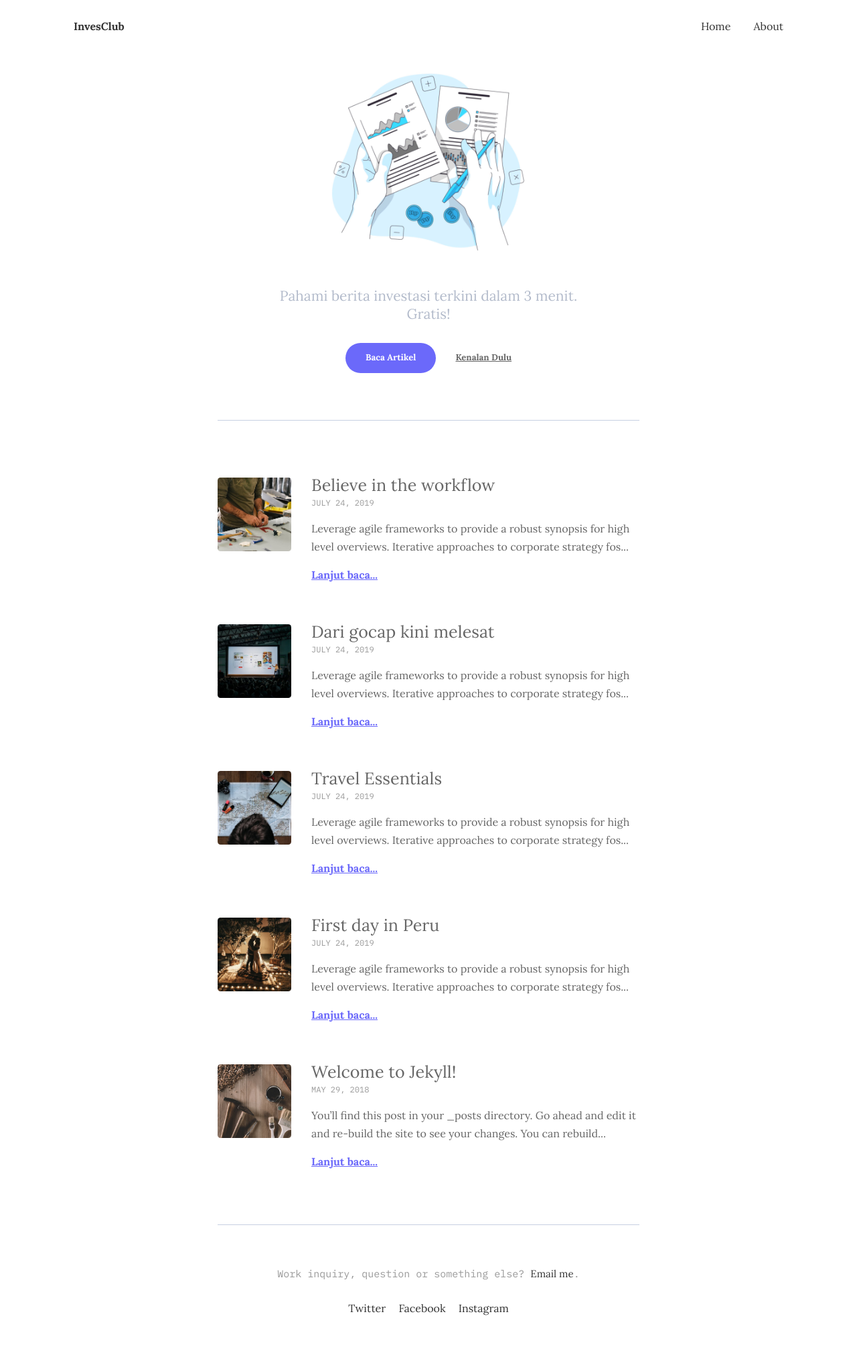
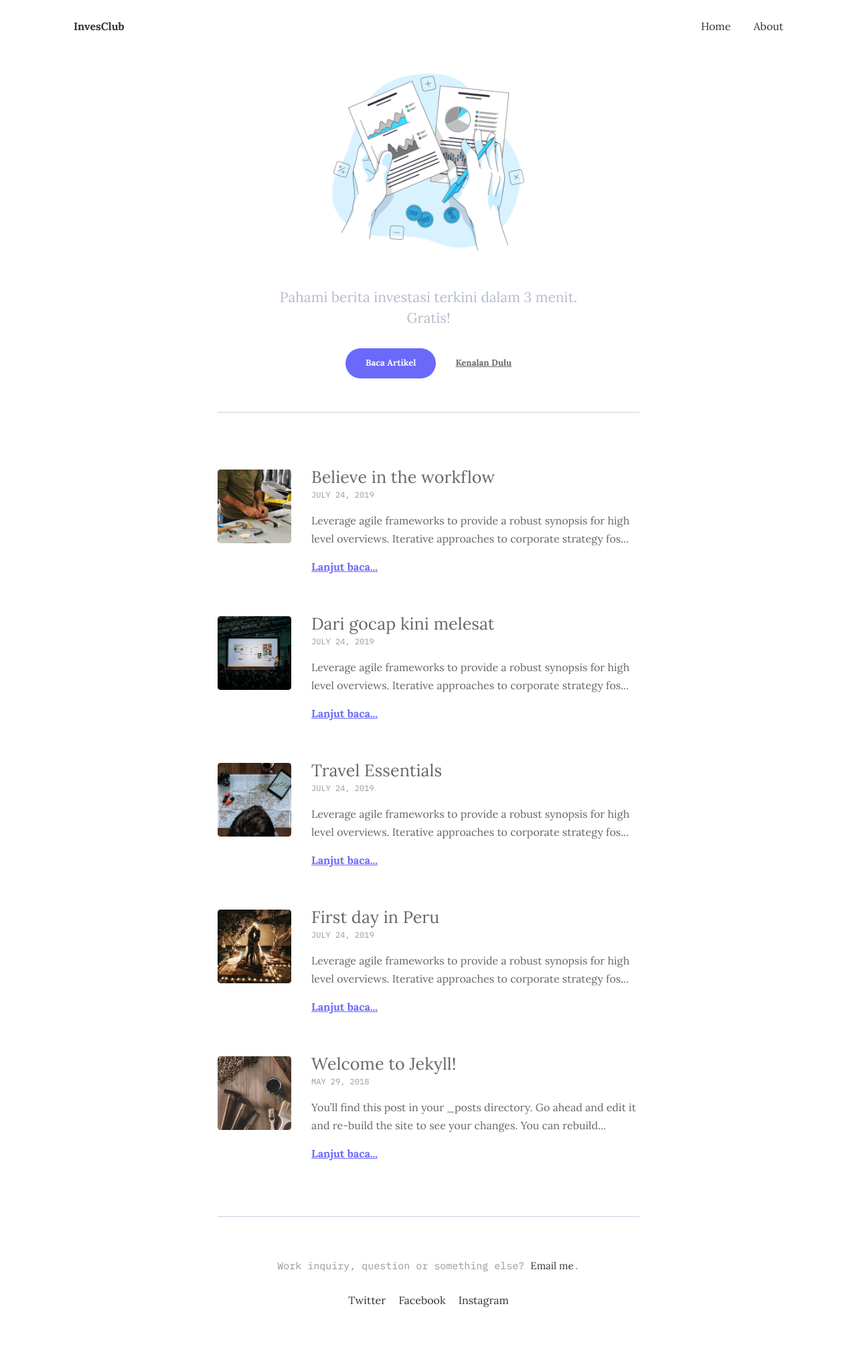
Before and after one commit to ekonomikusid/home, a Jekyll site: the page built from index.html, in a window 1280 px wide. Shown: the whole page at 67% size. Built offline with Jekyll 4.4.1, drawn with Linux system fonts in a browser that asks for light colours.

Commit message:
Update _author-section.scss

```diff
--- a/_sass/3-modules/_author-section.scss
+++ b/_sass/3-modules/_author-section.scss
@@ -1,11 +1,11 @@
 /* Author */
 .author {
   margin: 0 0 50px 0;
-  padding-bottom: 70px;
+  padding-bottom: 50px;
   border-bottom: 1px solid $gray-lighten;
   @media (max-width: $mobile) {
-    margin: 0 0 50px 0;
-    padding-bottom: 50px;
+    margin: 0 0 30px 0;
+    padding-bottom: 30px;
   }
 }
 
@@ -34,7 +34,7 @@
   max-width: 450px;
   margin: 0 auto 30px;
   font-size: 21px;
-  line-height: 27px;
+  line-height: 31px;
   text-align: center;
   color: $gray-blue;
 }
```
